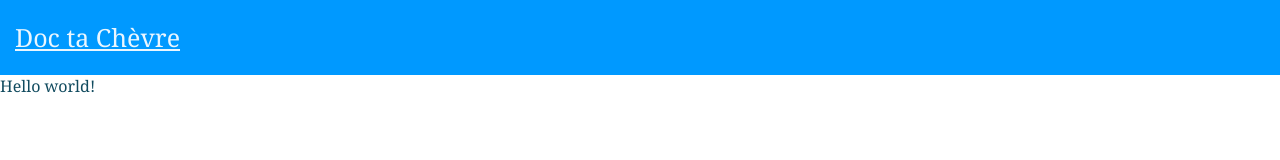
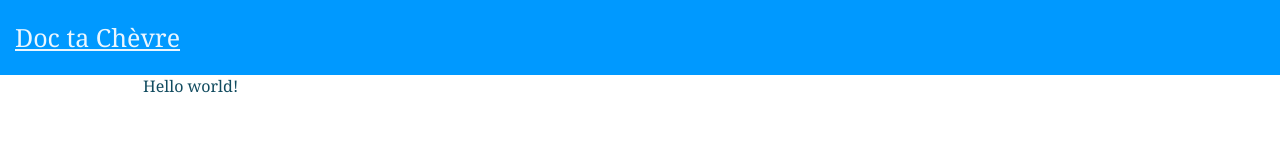
Before and after one commit to MathieuBouvet/doc-ta-chevre, a Gatsby site: page / in a window 1280 px wide. Built offline with nearby package versions, Linux system fonts and the light colour scheme; Gatsby itself is replaced by a stand-in of ours.

Commit message:
Add common mq breakpoints to layout

```diff
--- a/src/components/Layout/Layout.css
+++ b/src/components/Layout/Layout.css
@@ -15,3 +15,25 @@
 .app-title:hover {
   text-decoration: none;
 }
+
+@media all and (min-width: 575px) {
+  .app-body {
+    margin: auto;
+    padding: 0 15px;
+  }
+}
+@media all and (min-width: 768px) {
+  .app-body {
+    max-width: 650px;
+  }
+}
+@media all and (min-width: 991px) {
+  .app-body {
+    max-width: 800px;
+  }
+}
+@media all and (min-width: 1199px) {
+  .app-body {
+    max-width: 1024px;
+  }
+}
```
